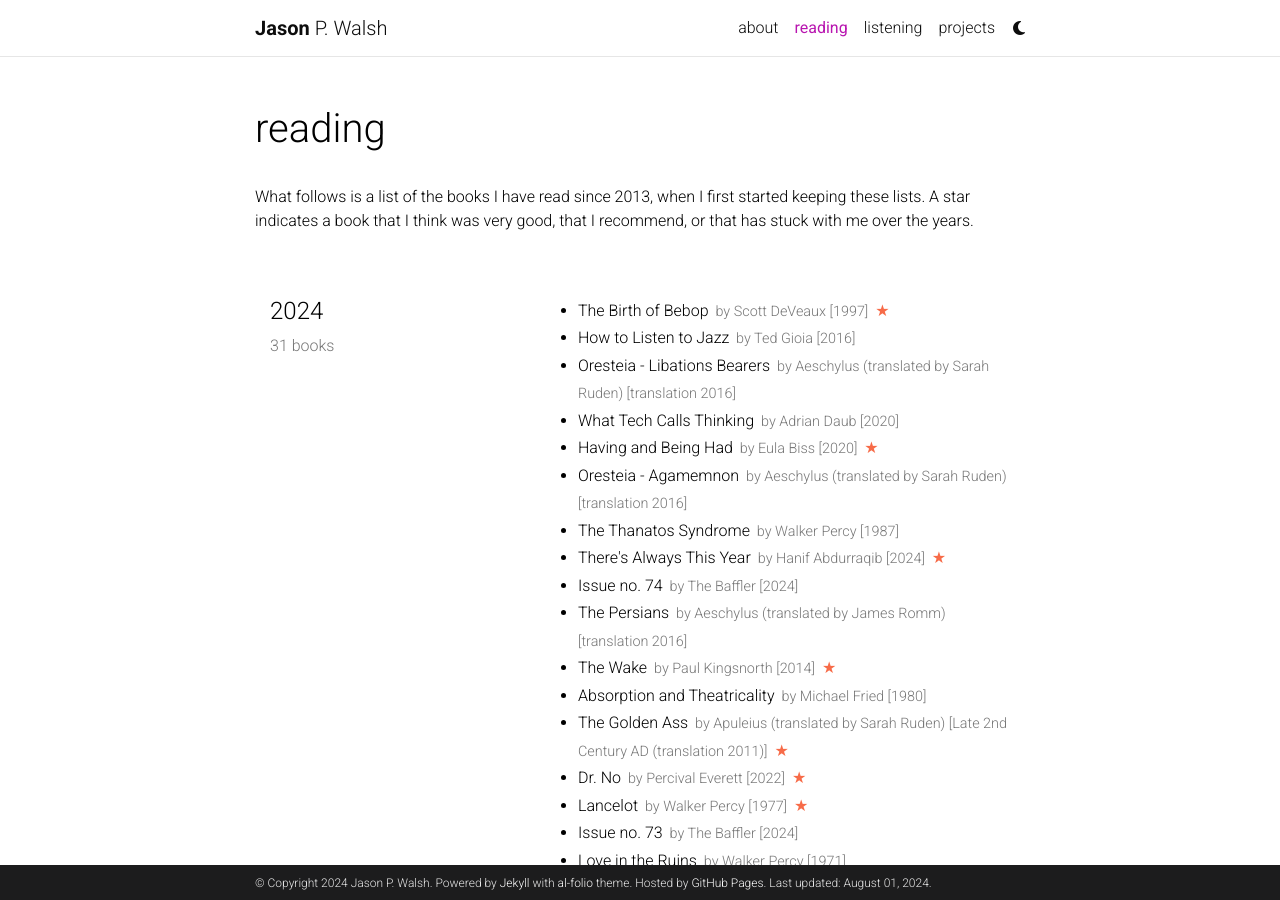
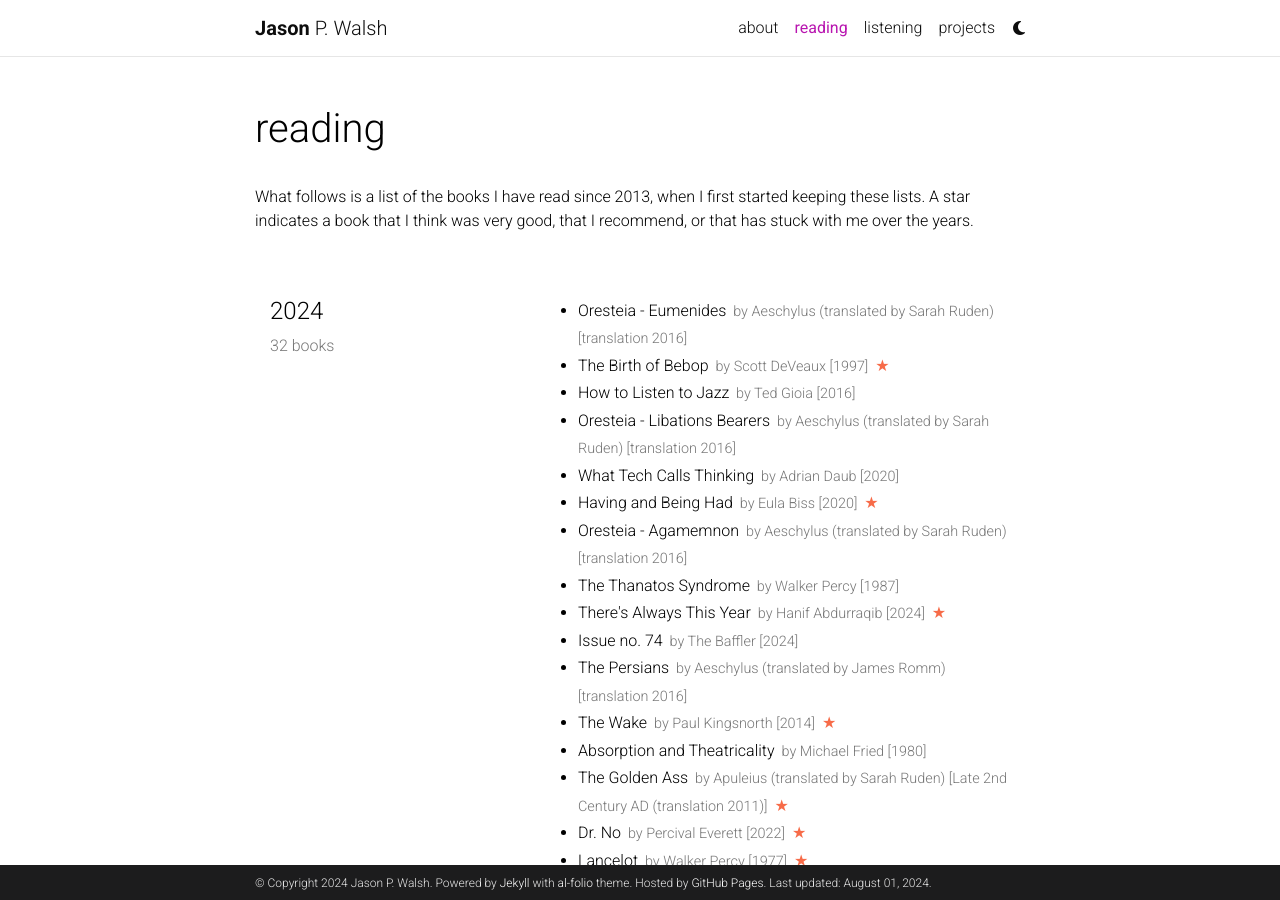
Before and after one commit to jwals23/jwals23.github.io, a Jekyll site: the page built from _pages/reading.md, in a window 1280 px wide and 900 px high. Built offline with Jekyll 4.4.1, drawn with Linux system fonts in a browser that asks for light colours; comment, search, counter and statistics services are not loaded; a style sheet for code colours, icons or effects is not loaded.

Commit message:
Update reading.yml

```diff
--- a/_data/reading.yml
+++ b/_data/reading.yml
@@ -1,6 +1,10 @@
 list:
   - year: "2024"
     books:
+      - title: Oresteia - Eumenides
+        author: Aeschylus (translated by Sarah Ruden)
+        year: translation 2016
+
       - title: The Birth of Bebop
         author: Scott DeVeaux
         year: 1997
```
